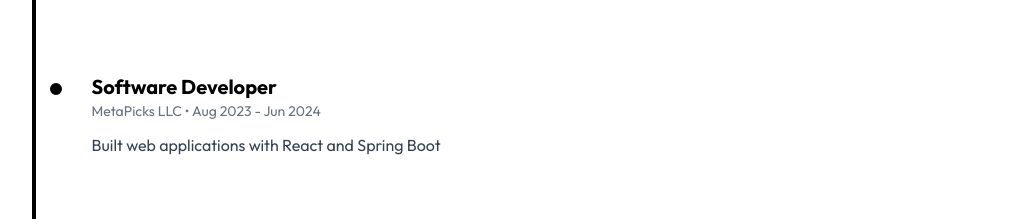
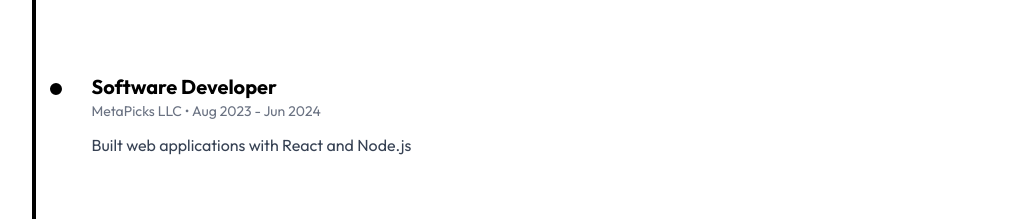
Before and after one commit to prem-kumart/my-portfolio, a Next.js app: page / in a window 1280 px wide. Shown: the part 1920-2139 px from the top of the page, without its empty margins (122-1146 px from the left). Built offline with nearby package versions, Linux system fonts and the light colour scheme; a web font is replaced by a local one.

Commit message:
experinece update

```diff
--- a/src/components/Experience.tsx
+++ b/src/components/Experience.tsx
@@ -13,7 +13,7 @@ const Experience = () => {
       title: "Software Developer",
       company: "MetaPicks LLC",
       year: "Aug 2023 - Jun 2024",
-      description: "Built  web applications with React and Spring Boot",
+      description: "Built  web applications with React and Node.js",
     },
   ];
 
```
